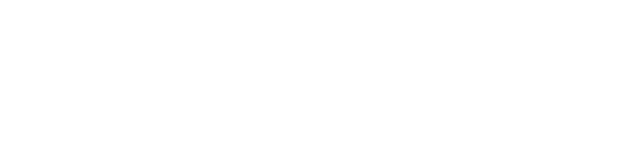
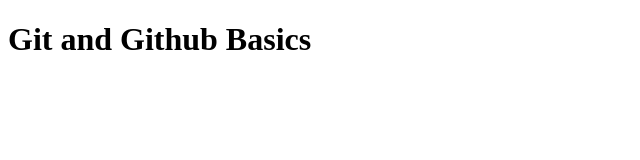
Before and after one commit to Tedros-Fiseha/project, a plain HTML site: page Project/index.html in a window 1280 px wide. Shown: the whole page, without its empty margins (0-640 px from the left). Drawn offline with Linux system fonts and the light colour scheme.

Commit message:
Update index.html

```diff
--- a/Project/index.html
+++ b/Project/index.html
@@ -6,6 +6,6 @@
     <title>Document</title>
 </head>
 <body>
-
+    <h1>Git and Github Basics</h1>
 </body>
 </html>
```
